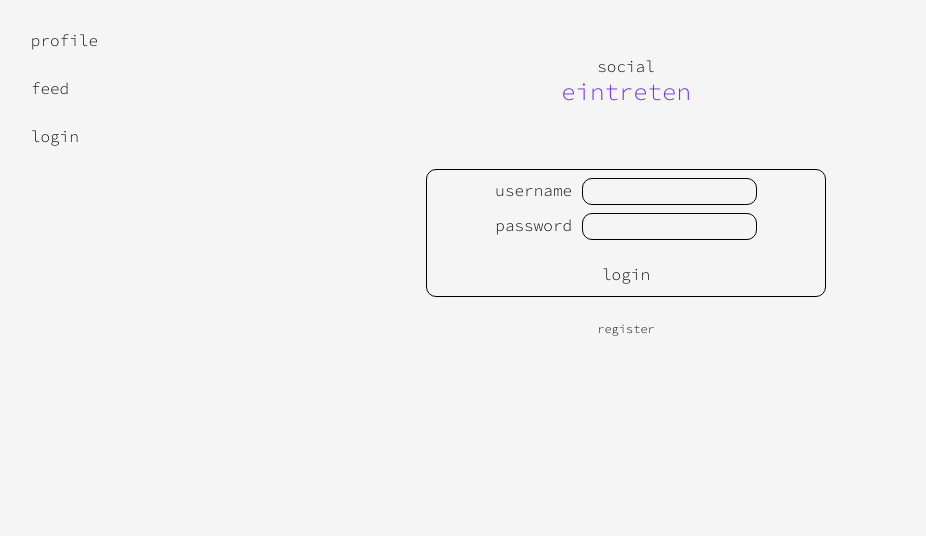
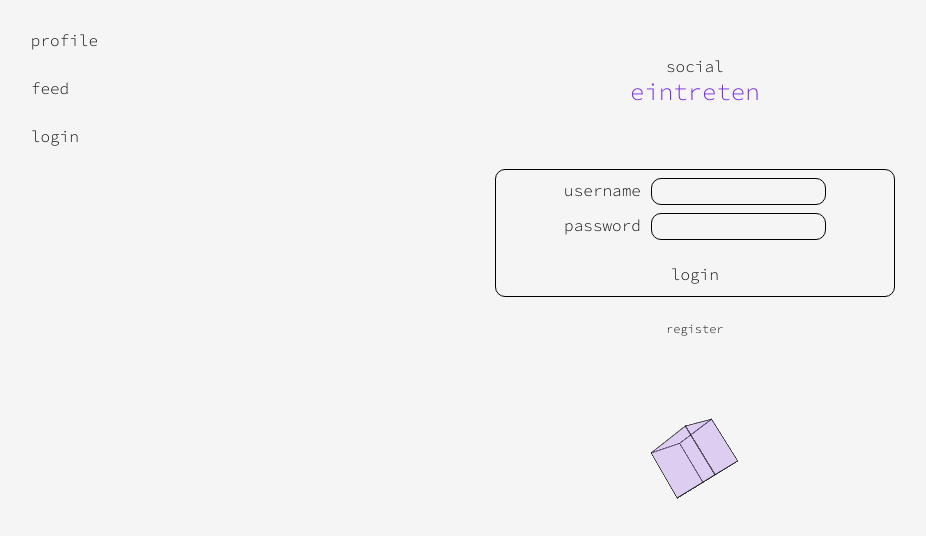
Before and after one commit to davidalexandervega/social-app, a React (Create React App) app in the folder client/: page /login in a window 1280 px wide. Shown: the top 536 px of the page, without its empty margins (14-940 px from the left). Built offline with nearby package versions, Linux system fonts and the light colour scheme; some icons are missing.

Commit message:
add login page styling and create feed page

```diff
--- a/client/src/assets/styles/LoginAnimation.scss
+++ b/client/src/assets/styles/LoginAnimation.scss
@@ -0,0 +1,64 @@
+* {
+  box-sizing: border-box;
+}
+
+.scene {
+  margin-top: 11vh;
+  width: 50px;
+  height: 50px;
+  margin: 50px;
+  perspective: 300px;
+  perspective-origin: 50% 0%;
+}
+
+.cube {
+  margin-top: 11vh;
+  width: 50px;
+  height: 50px;
+  position: relative;
+  transform-style: preserve-3d;
+  transform: translateZ(-100px);
+  animation-name: spin;
+  animation-duration: 4s;
+  animation-iteration-count: infinite;
+  animation-timing-function: linear;
+}
+
+.cube_face {
+  position: absolute;
+  width: 50px;
+  height: 50px;
+  outline: 1px solid rgba(0, 0, 0, 0.7);
+  line-height: 50px;
+  text-align: center;
+  user-select: none;
+  background-color: rgba(116, 43, 226, 0.1);
+}
+
+.cube_face_front {
+  transform: rotateY(0deg) translateZ(25px);
+}
+.cube_face_right {
+  transform: rotateY(90deg) translateZ(25px);
+}
+.cube_face_back {
+  transform: rotateY(180deg) translateZ(25px);
+}
+.cube_face_left {
+  transform: rotateY(-90deg) translateZ(25px);
+}
+.cube_face_top {
+  transform: rotateX(90deg) translateZ(25px);
+}
+.cube_face_bottom {
+  transform: rotateX(-90deg) translateZ(25px);
+}
+
+@keyframes spin {
+  from {
+    transform: rotate3d(0, 0, 0, 0deg);
+  }
+  to {
+    transform: rotate3d(0, 1, 1, 360deg);
+  }
+}
--- /dev/null
+++ b/client/src/assets/styles/Post.scss
@@ -0,0 +1,22 @@
+.post {
+  display: flex;
+  flex-direction: column;
+  min-height: 10vh;
+  width: 70vw;
+  max-width: 500px;
+  border: 1px solid black;
+  border-radius: 10px;
+  overflow: hidden;
+  cursor: default;
+}
+
+.postHeader {
+  display: flex;
+}
+
+.postUserPicture,
+.postUsername,
+.postTime {
+  display: inline-flex;
+  align-items: center;
+}
--- a/client/src/assets/styles/global.scss
+++ b/client/src/assets/styles/global.scss
@@ -3,6 +3,9 @@
   padding: 0;
   box-sizing: border-box;
   font-family: 'source';
+}
+
+body {
   background-color: whitesmoke;
 }
 
@@ -10,11 +13,7 @@ input {
   padding: 4px;
   border: 1px solid black;
   border-radius: 10px;
-}
-
-@font-face {
-  font-family: 'inter';
-  src: url('../fonts/Inter-3.19/Inter\ Web/Inter-Regular.woff2');
+  background-color: whitesmoke;
 }
 
 @font-face {
@@ -48,7 +47,7 @@ input {
 
 .sidebar {
   display: none;
-  position: fixed;
+  position: sticky;
   flex-direction: column;
   margin-left: 1vw;
   margin-right: 2vw;
@@ -56,6 +55,15 @@ input {
 
 .profileButton {
   margin-top: 3vh;
+}
+
+.feedPage {
+  display: flex;
+  flex-grow: 1;
+  flex-direction: column;
+  gap: 5vh;
+  margin-top: 7vh;
+  align-items: center;
 }
 
 .formContainer {
@@ -80,18 +88,12 @@ input {
   .header {
     display: flex;
   }
-  body {
-    background-color: #f09a9d; /* Red */
-  }
 }
 
 /* tablet styles */
 @media only screen and (min-width: 401px) and (max-width: 960px) {
   .header {
     display: flex;
-  }
-  body {
-    background-color: #f5cf8e; /* Yellow */
   }
 }
 
@@ -103,7 +105,4 @@ input {
   .sidebar {
     display: flex;
   }
-  body {
-    background-color: #b2d6ff; /* Blue */
-  }
 }
--- a/client/src/components/LoginAnimation.js
+++ b/client/src/components/LoginAnimation.js
@@ -2,7 +2,20 @@ import React from 'react';
 import '../assets/styles/LoginAnimation.scss';
 
 const LoginAnimation = () => {
-  return <div className="loginAnimation"></div>;
+  return (
+    <div className="loginAnimation">
+      <div class="scene">
+        <div class="cube">
+          <div class="cube_face cube_face_front"></div>
+          <div class="cube_face cube_face_back"></div>
+          <div class="cube_face cube_face_right"></div>
+          <div class="cube_face cube_face_left"></div>
+          <div class="cube_face cube_face_top"></div>
+          <div class="cube_face cube_face_bottom"></div>
+        </div>
+      </div>
+    </div>
+  );
 };
 
 export default LoginAnimation;
--- /dev/null
+++ b/client/src/components/Post.js
@@ -0,0 +1,26 @@
+import React from 'react';
+
+import '../assets/styles/Post.scss';
+import { ProfileCircled, Heart } from 'iconoir-react';
+
+const Post = ({ post }) => {
+  return (
+    <div className="post">
+      <span className="postHeader">
+        <span className="postUserPicture">
+          <ProfileCircled />
+        </span>
+        <span className="postUsername">@user</span>
+        <span className="postTime">{post.time}</span>
+      </span>
+      <div className="postBody">{post.body}</div>
+      <div className="postActions">
+        <span className="postLike">
+          <Heart />
+        </span>
+      </div>
+    </div>
+  );
+};
+
+export default Post;
--- a/client/src/views/Feed.js
+++ b/client/src/views/Feed.js
@@ -2,6 +2,8 @@ import React from 'react';
 import { useState, useEffect, useRef } from 'react';
 import { useNavigate } from 'react-router-dom';
 import { useSelector, useDispatch } from 'react-redux';
+
+import Post from '../components/Post';
 
 const Feed = () => {
   const navigate = useNavigate();
@@ -9,13 +11,50 @@ const Feed = () => {
 
   const { user } = useSelector((state) => state.auth);
 
+  const examplePosts = [
+    {
+      id: '14443316-5a4d-4757-9a64-25b9e1206b42',
+      user: '3c3191f7-71a2-4803-930a-1826c905e431',
+      body: 'hello world',
+      time: '2022-07-07T16:20:00Z',
+      likes: [],
+    },
+    {
+      id: '7359b119-a08a-4cc3-83cf-5b7518663919',
+      user: '3c3191f7-71a2-4803-930a-1826c905e431',
+      body: `lmao i don't even know what to say`,
+      time: '2022-07-07T19:45:00Z',
+      likes: [],
+    },
+    {
+      id: '63765d23-b18a-49e6-859a-dd83f04b7d66',
+      user: '3c3191f7-71a2-4803-930a-1826c905e431',
+      body: `is this even real?`,
+      time: '2022-07-07T22:00:00Z',
+      likes: [],
+    },
+    {
+      id: 'a82874a2-9d82-470b-876c-e48844ac40e4',
+      user: '3c3191f7-71a2-4803-930a-1826c905e431',
+      body: 'yes, this is real. welcome to the wired.',
+      time: '2022-07-07T23:59:59Z',
+      likes: [],
+    },
+  ];
+
   useEffect(() => {
     if (!user) {
       navigate('/login');
     }
   }, [user, navigate, dispatch]);
 
-  return <div>feed</div>;
+  return (
+    <div className="feedPage">
+      {examplePosts.map((post) => (
+        <Post key={post.id} post={post} />
+      ))}
+    </div>
+  );
 };
 
 export default Feed;
```
